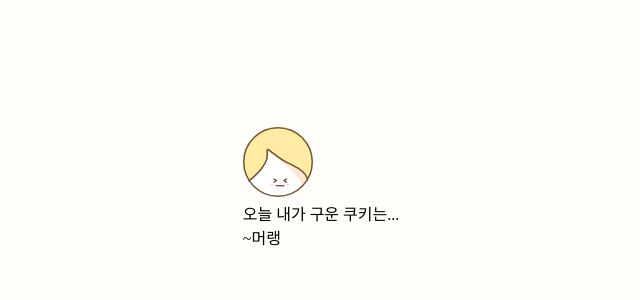
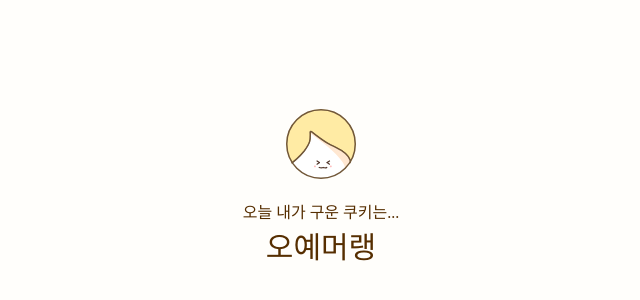
Before and after one commit to keepgoingLikelion/meringue-FE, a React (Vite) app: page /mystart in a window 1280 px wide. Shown: the part 212-512 px from the top of the page, without its empty margins (319-959 px from the left). Built offline with nearby package versions, Linux system fonts and the light colour scheme; a web font is replaced by a local one.

Commit message:
[Feat] #12 linked
사용자 아이콘, 사용자 머랭타입 연결

```diff
--- a/package.json
+++ b/package.json
@@ -20,6 +20,7 @@
     "react-dom": "^18.2.0",
     "react-icons": "^5.0.1",
     "react-query": "^3.39.3",
+    "react-router-dom": "^6.22.0",
     "styled-components": "^6.1.8",
     "zustand": "^4.4.7"
   },
--- a/src/App.tsx
+++ b/src/App.tsx
@@ -1,11 +1,15 @@
 import './App.css';
-import StickerView from './pages/StickerView/StickerView.tsx';
+import { BrowserRouter as Router, Route,Routes } from 'react-router-dom';
 import StartView from './pages/StartView/StartView.tsx';
 
 
 function App() {
   return (
-    <StartView />
+    <Router>
+      <Routes>
+        <Route path="/mystart" element={<StartView type={0} />} />
+      </Routes>
+    </Router>
   );
 }
 
--- a/src/pages/StartView/StartView.tsx
+++ b/src/pages/StartView/StartView.tsx
@@ -1,19 +1,46 @@
 
 import style from './StartView.module.css'
-import emo1 from '../../assets/emo1.svg'
 
-export default function LoginView (){
+interface EmotionIconProps {
+  type: number;
+}
+
+export default function LoginView ({type}:EmotionIconProps): JSX.Element {
+  const userIcon = (emotionType:number): string =>{
+    switch (emotionType){
+      case 1: return 'happy';
+      case 2: return 'sad';
+      case 3: return 'angry';
+      case 4: return 'upset';
+      case 5: return 'simsim';
+      case 6: return 'tired';
+      default: return 'happy';
+    }
+  };
+
+  const userType = (emotionType:number): string =>{
+    switch (emotionType){
+      case 1: return '오예';
+      case 2: return '뿌앵';
+      case 3: return '부글부글';
+      case 4: return '까칠';
+      case 5: return '심심';
+      case 6: return '너덜너덜';
+      default: return '오예';
+    }
+  };
+
     return(
         <div className={style.wrapp}>
-          <div classNam={style.logoContainer}>
+          <div className={style.logoContainer}>
 
-            <div classNam={style.logo}>
-                <img src={emo1} title="emo1"/>
+            <div className={style.logo}>
+                <img src={`/src/assets/moodIcons/${userIcon(type)}.svg`} alt={`${userIcon(type)}`}/>
             </div>
 
-            <div classNam={style.mess7}>오늘 내가 구운 쿠키는...</div>
+            <div className={style.mess7}>오늘 내가 구운 쿠키는...</div>
 
-            <div classNam={style.mess8}>~머랭</div>
+            <div className={style.mess8}>{userType(type)}머랭</div>
 
           </div>
         </div>
```
Also changed, not shown: 2 other files (tests, documents, lock files or other folders).
